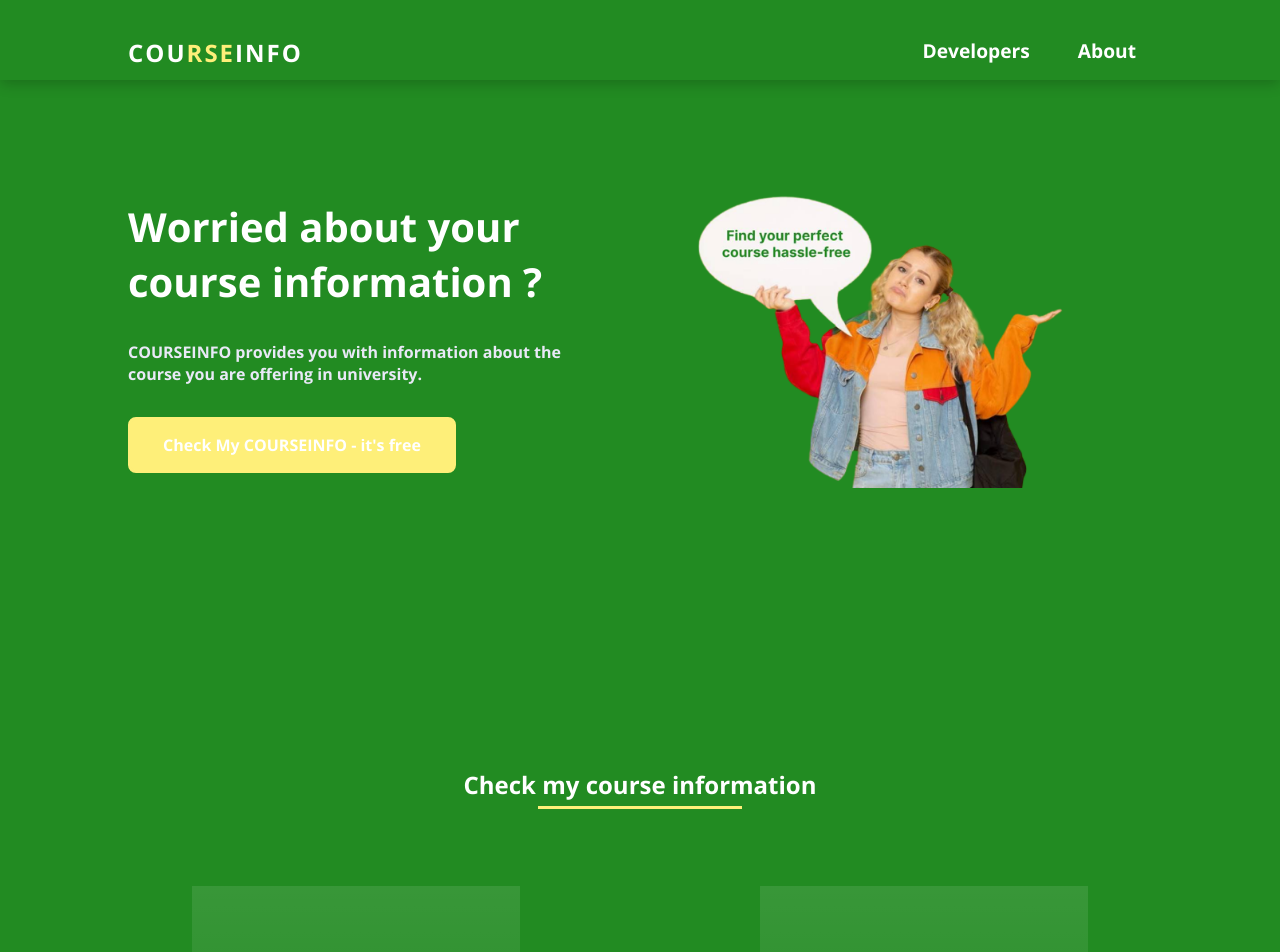
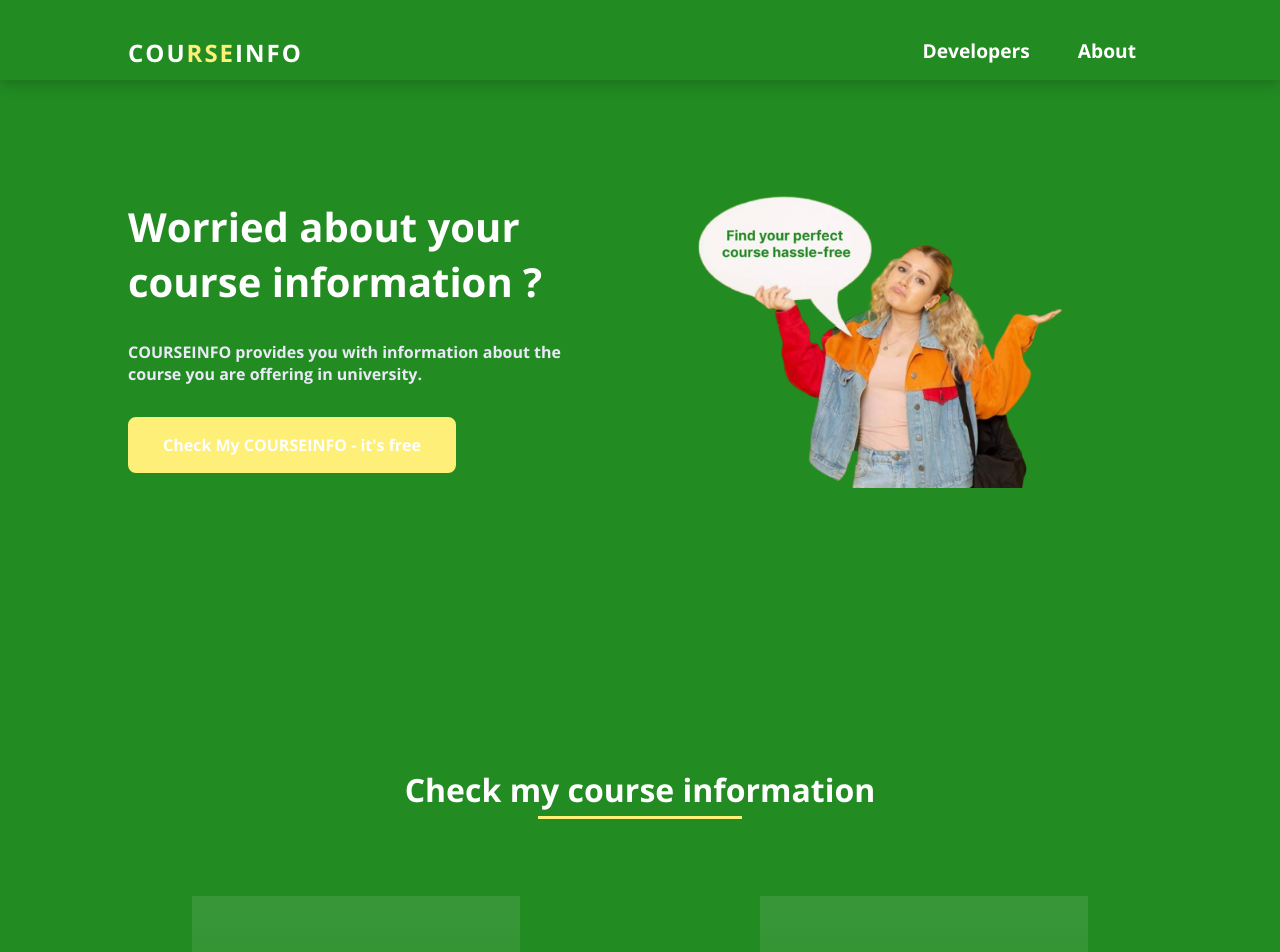
Before and after one commit to EniolaAdemola/course-info, a React (Create React App) app: page / in a window 1280 px wide. Shown: the top 952 px of the page. Built offline with nearby package versions, Linux system fonts and the light colour scheme.

Commit message:
fix bug in landing styles

```diff
--- a/src/pages/landing-page/landing-page.scss
+++ b/src/pages/landing-page/landing-page.scss
@@ -100,9 +100,9 @@
     margin-top: 10rem;
     h1 {
         margin-bottom: 4rem;
+        font-size: 2rem;
         text-align: center;
         @include mobile {
-            font-size: 1.2rem;
         }
     }
 
```
